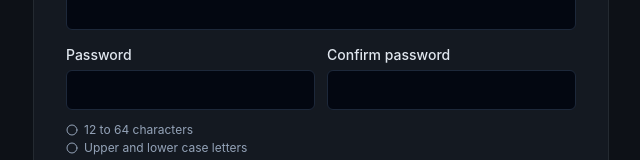
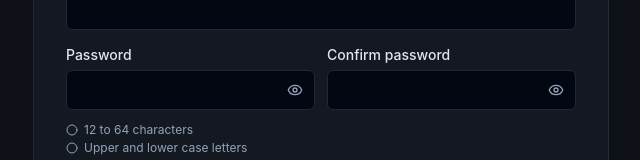
Before and after one commit to srees16/centurion_core-fe, a Next.js app: page /signup in a window 1280 px wide. Shown: the part 263-423 px from the top of the page, without its empty margins (319-959 px from the left). Built offline with nearby package versions, Linux system fonts and the light colour scheme; no server answers.

Commit message:
feat: implement PasswordInput component and replace Input with PasswordInput in forms across the application

```diff
--- a/app/(dashboard)/settings/page.tsx
+++ b/app/(dashboard)/settings/page.tsx
@@ -10,6 +10,7 @@ import { PasswordChecklist } from "@/components/auth/auth-card";
 import { DeleteAccountSection } from "@/components/auth/delete-account";
 import { Button } from "@/components/ui/button";
 import { Input } from "@/components/ui/input";
+import { PasswordInput } from "@/components/ui/password-input";
 import { Label } from "@/components/ui/label";
 import { Spinner } from "@/components/common/spinner";
 import {
@@ -214,9 +215,8 @@ export default function SettingsPage() {
         <form onSubmit={handleChangePassword} className="space-y-4 max-w-sm">
           <div className="space-y-2">
             <Label htmlFor="current-password">Current Password</Label>
-            <Input
+            <PasswordInput
               id="current-password"
-              type="password"
               value={currentPassword}
               onChange={(e) => setCurrentPassword(e.target.value)}
               autoComplete="current-password"
@@ -224,9 +224,8 @@ export default function SettingsPage() {
           </div>
           <div className="space-y-2">
             <Label htmlFor="new-password">New Password</Label>
-            <Input
+            <PasswordInput
               id="new-password"
-              type="password"
               value={newPassword}
               onChange={(e) => setNewPassword(e.target.value)}
               autoComplete="new-password"
@@ -235,9 +234,8 @@ export default function SettingsPage() {
           </div>
           <div className="space-y-2">
             <Label htmlFor="confirm-password">Confirm New Password</Label>
-            <Input
+            <PasswordInput
               id="confirm-password"
-              type="password"
               value={confirmPassword}
               onChange={(e) => setConfirmPassword(e.target.value)}
               autoComplete="new-password"
--- a/app/login/page.tsx
+++ b/app/login/page.tsx
@@ -6,6 +6,7 @@ import { useAuthStore } from "@/hooks/use-auth";
 import { api } from "@/lib/api-client";
 import { useRouter } from "next/navigation";
 import { Input } from "@/components/ui/input";
+import { PasswordInput } from "@/components/ui/password-input";
 import { Button } from "@/components/ui/button";
 import { Label } from "@/components/ui/label";
 import { AlertCircle, LogIn, Loader2 } from "lucide-react";
@@ -104,9 +105,8 @@ export default function LoginPage() {
                 <Label htmlFor="password">Password</Label>
                 <Link href="/forgot-password" className="text-xs text-primary hover:underline">Forgot password?</Link>
               </div>
-              <Input
+              <PasswordInput
                 id="password"
-                type="password"
                 value={password}
                 onChange={(e) => setPassword(e.target.value)}
                 placeholder="Enter your password"
--- a/app/reset-password/page.tsx
+++ b/app/reset-password/page.tsx
@@ -7,7 +7,7 @@ import { KeyRound, Loader2 } from "lucide-react";
 
 import { AuthCard, FormError, FormNotice, PasswordChecklist } from "@/components/auth/auth-card";
 import { Button } from "@/components/ui/button";
-import { Input } from "@/components/ui/input";
+import { PasswordInput } from "@/components/ui/password-input";
 import { Label } from "@/components/ui/label";
 import { api } from "@/lib/api-client";
 import { passwordOk, passwordRules } from "@/lib/password-policy";
@@ -52,13 +52,13 @@ function ResetPassword() {
       <form onSubmit={submit} className="space-y-4">
         <div className="space-y-2">
           <Label htmlFor="rp-password">New password</Label>
-          <Input id="rp-password" type="password" autoComplete="new-password" autoFocus value={password}
+          <PasswordInput id="rp-password" autoComplete="new-password" autoFocus value={password}
                  onChange={(e) => setPassword(e.target.value)} />
           <PasswordChecklist rules={passwordRules(password)} />
         </div>
         <div className="space-y-2">
           <Label htmlFor="rp-confirm">Confirm new password</Label>
-          <Input id="rp-confirm" type="password" autoComplete="new-password" value={confirm}
+          <PasswordInput id="rp-confirm" autoComplete="new-password" value={confirm}
                  onChange={(e) => setConfirm(e.target.value)} />
           {confirm && confirm !== password && <p className="text-xs text-destructive">The passwords do not match</p>}
         </div>
--- a/app/signup/page.tsx
+++ b/app/signup/page.tsx
@@ -8,6 +8,7 @@ import { AuthCard, FormError, FormNotice, PasswordChecklist } from "@/components
 import { Button } from "@/components/ui/button";
 import { Checkbox } from "@/components/ui/checkbox";
 import { Input } from "@/components/ui/input";
+import { PasswordInput } from "@/components/ui/password-input";
 import { Label } from "@/components/ui/label";
 import { Select, SelectContent, SelectItem, SelectTrigger, SelectValue } from "@/components/ui/select";
 import { api } from "@/lib/api-client";
@@ -143,12 +144,12 @@ export default function SignupPage() {
           </div>
           <div className="space-y-1">
             <Label htmlFor="su-password">Password</Label>
-            <Input type="password" autoComplete="new-password" {...field("password")} />
+            <PasswordInput autoComplete="new-password" {...field("password")} />
             {fieldError("password")}
           </div>
           <div className="space-y-1">
             <Label htmlFor="su-confirm">Confirm password</Label>
-            <Input id="su-confirm" type="password" autoComplete="new-password" value={confirm}
+            <PasswordInput id="su-confirm" autoComplete="new-password" value={confirm}
                    onChange={(e) => setConfirm(e.target.value)}
                    onBlur={() => setTouched((t) => ({ ...t, confirm: true }))}
                    aria-invalid={Boolean(shown("confirm"))}
--- a/components/auth/delete-account.tsx
+++ b/components/auth/delete-account.tsx
@@ -16,6 +16,7 @@ import {
   DialogTrigger,
 } from "@/components/ui/dialog";
 import { Input } from "@/components/ui/input";
+import { PasswordInput } from "@/components/ui/password-input";
 import { Label } from "@/components/ui/label";
 import { useAuthStore } from "@/hooks/use-auth";
 import { toast } from "@/hooks/use-toast";
@@ -100,7 +101,7 @@ export function DeleteAccountSection() {
             </label>
             <div className="space-y-1">
               <Label htmlFor="del-password">Password</Label>
-              <Input id="del-password" type="password" autoComplete="current-password" value={password}
+              <PasswordInput id="del-password" autoComplete="current-password" value={password}
                      onChange={(e) => setPassword(e.target.value)} />
             </div>
             <div className="space-y-1">
--- /dev/null
+++ b/components/ui/password-input.tsx
@@ -0,0 +1,52 @@
+"use client";
+
+import * as React from "react";
+import { Eye, EyeOff } from "lucide-react";
+import { Input, type InputProps } from "@/components/ui/input";
+import { cn } from "@/lib/utils";
+
+/** A password field with a show / hide button.  It hides again on submit, so a password never leaves as plain text
+ *  on screen after the form has gone.  ``-ms-reveal`` drops Edge's own eye, which would otherwise sit beside this one. */
+const PasswordInput = React.forwardRef<HTMLInputElement, Omit<InputProps, "type">>(
+  ({ className, ...props }, ref) => {
+    const [shown, setShown] = React.useState(false);
+    const inner = React.useRef<HTMLInputElement | null>(null);
+
+    React.useEffect(() => {
+      const form = inner.current?.form;
+      if (!form) return;
+      const hide = () => setShown(false);
+      form.addEventListener("submit", hide);
+      return () => form.removeEventListener("submit", hide);
+    }, []);
+
+    return (
+      <div className="relative">
+        <Input
+          {...props}
+          ref={(node) => {
+            inner.current = node;
+            if (typeof ref === "function") ref(node);
+            else if (ref) ref.current = node;
+          }}
+          type={shown ? "text" : "password"}
+          className={cn("pr-10 [&::-ms-reveal]:hidden", className)}
+        />
+        <button
+          type="button"
+          onClick={() => setShown((v) => !v)}
+          disabled={props.disabled}
+          aria-label={shown ? "Hide password" : "Show password"}
+          aria-pressed={shown}
+          title={shown ? "Hide password" : "Show password"}
+          className="absolute inset-y-0 right-0 flex w-10 items-center justify-center rounded-r-md text-muted-foreground hover:text-foreground focus-visible:outline-none focus-visible:ring-2 focus-visible:ring-ring disabled:pointer-events-none disabled:opacity-50"
+        >
+          {shown ? <EyeOff className="h-4 w-4" /> : <Eye className="h-4 w-4" />}
+        </button>
+      </div>
+    );
+  },
+);
+PasswordInput.displayName = "PasswordInput";
+
+export { PasswordInput };
```
